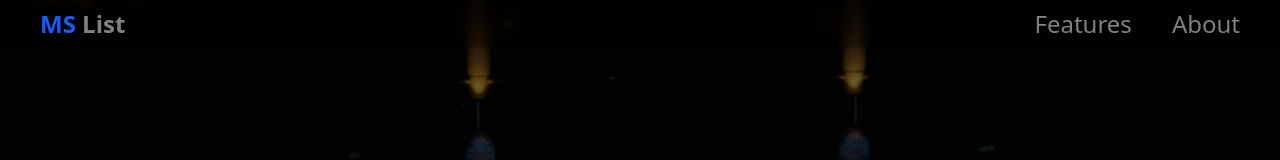
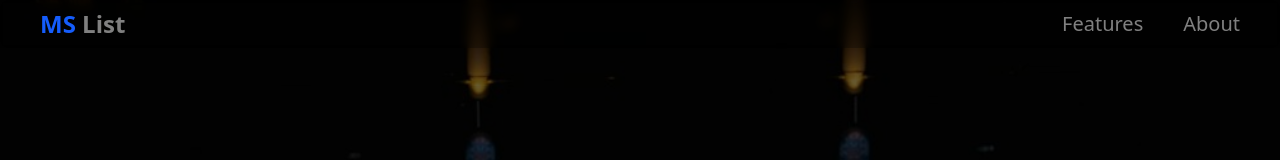
Before and after one commit to PrithvirajVNair/MS-List, a React (Vite) app: page / in a window 1280 px wide. Shown: the top 160 px of the page. Built offline with nearby package versions, Linux system fonts and the light colour scheme.

Commit message:
Header Text Size edit

```diff
--- a/src/components/Header.jsx
+++ b/src/components/Header.jsx
@@ -14,7 +14,7 @@ const Header = ({showButton}) => {
             <div>
                 <a href='#' className='text-2xl font-bold'><span className='text-blue-600'>MS</span> List</a>
             </div>
-            <ul className='hidden sm:flex text-2xl'>
+            <ul className='hidden sm:flex text-xl justify-center items-center'>
                 {showButton && <li><Link to={'/register'}><button className='me-10 text-sm py-2 px-5 rounded-xl bg-linear-to-r via-[#000CF1]/60 hover:via-[#000CF1] via-30% from-[#000CF1]/60 hover:from-[#000CF1] to-black/60 hover:to-black text-white cursor-pointer'>Get Started</button></Link></li>}
                 <li className='pe-10'><a href='#features'>Features</a></li>
                 <li><a href='#about'>About</a></li>
```
